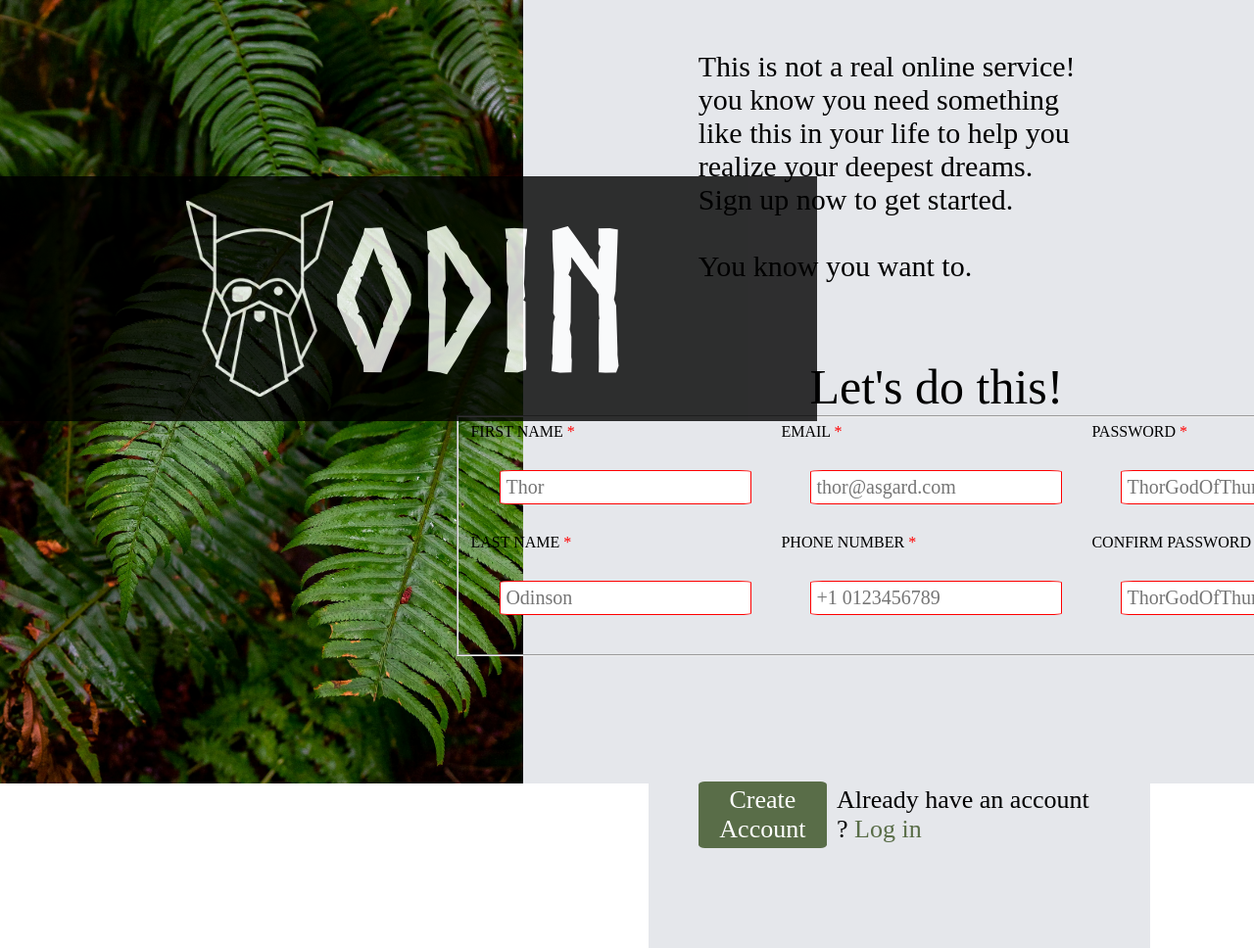
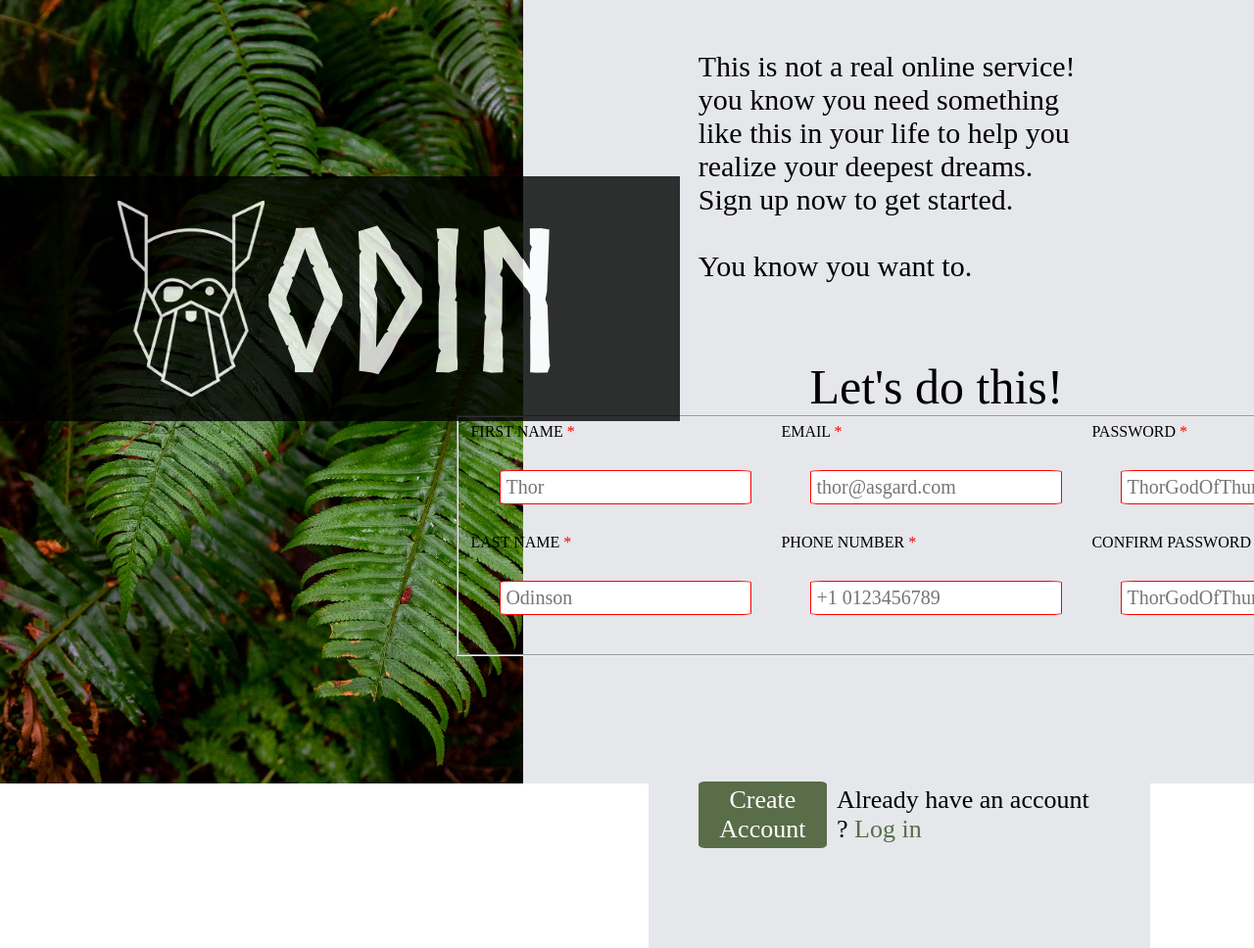
Before and after one commit to crysre/Sign-Up, a plain HTML site: page index.html in a window 1280 px wide. Shown: the top 968 px of the page at 98% size. Drawn offline with Linux system fonts and the light colour scheme.

Commit message:
Update styles.css

```diff
--- a/styles.css
+++ b/styles.css
@@ -17,7 +17,7 @@
     color: #fff;
     top: 180px;
     height: 250px;
-    width: 834px;
+    width: 694px;
     background-color: black;
     opacity: 80%;
 }
```
